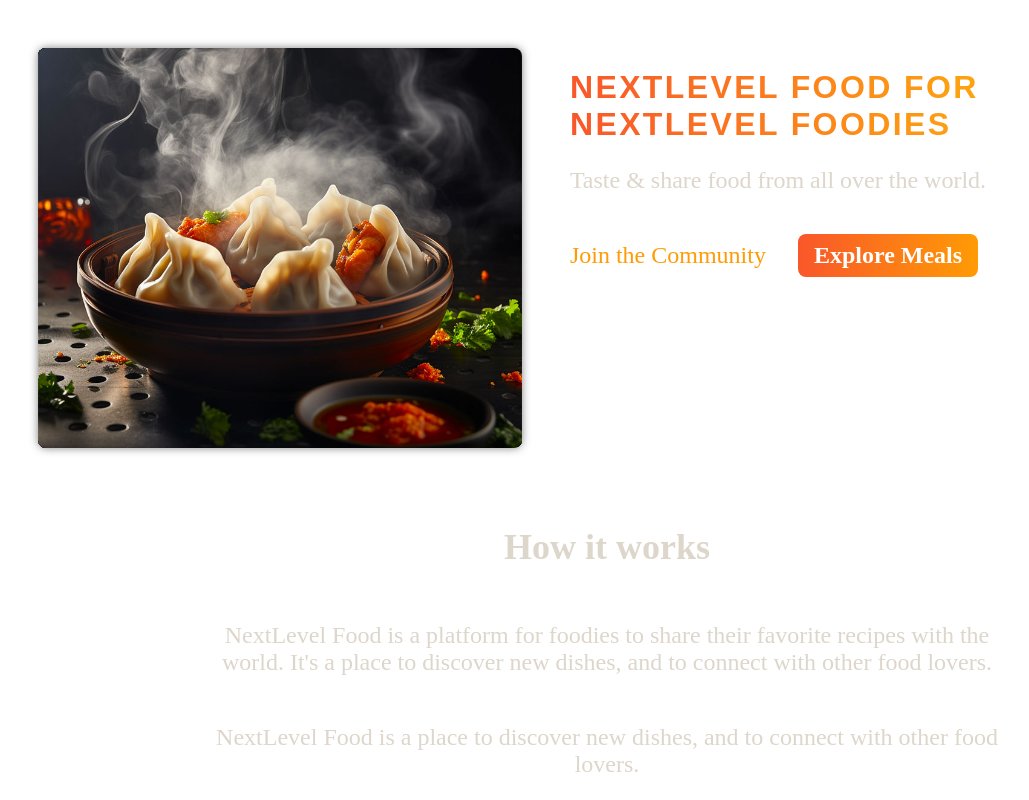
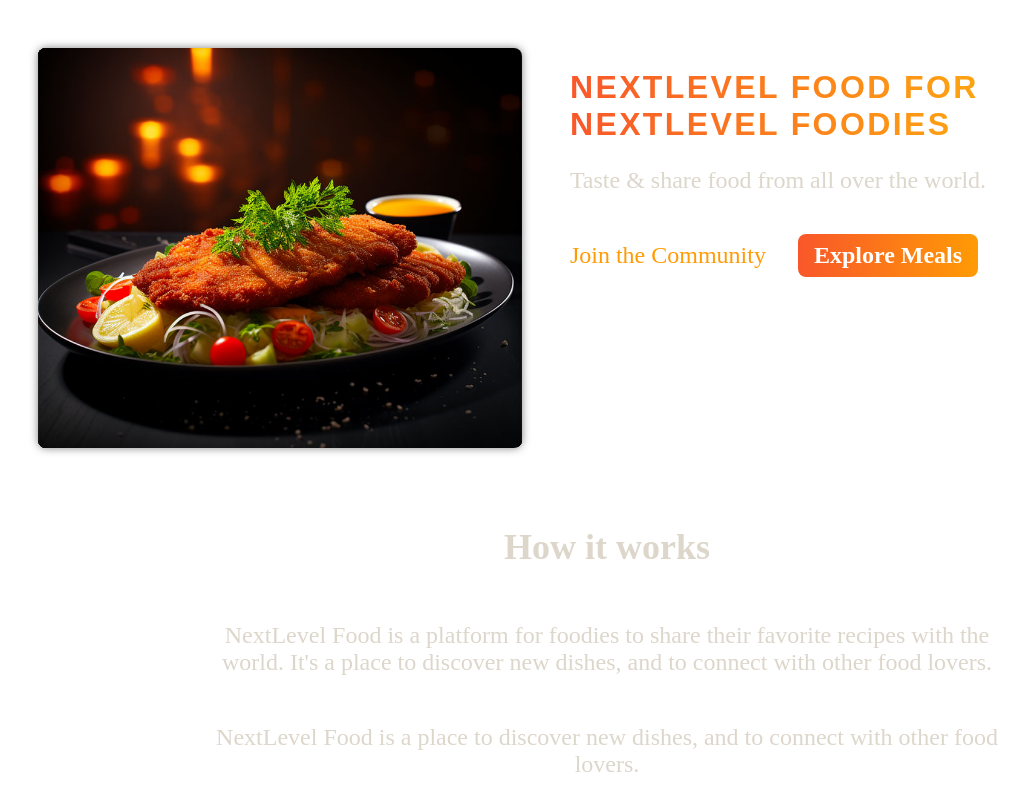
Before and after one commit to daniel-avzaradel/next-js14-full-course, a Next.js app in the folder 05-onwards-foodies-starting-project/: page / in a window 1280 px wide. Shown: the top 800 px of the page, without its empty margins (33-1062 px from the left). Built offline with nearby package versions, Linux system fonts and the light colour scheme.

Commit message:
changed styles

```diff
--- a/05-onwards-foodies-starting-project/app/components/images/image-slideshow.jsx
+++ b/05-onwards-foodies-starting-project/app/components/images/image-slideshow.jsx
@@ -30,7 +30,7 @@ export default function ImageSlideshow() {
       setCurrentImageIndex(((prevIndex) =>
         prevIndex < images.length - 1 ? prevIndex + 1 : 0
       ));
-    }, 2000);
+    }, 1000);
 
     return () => clearInterval(interval);
   }, []);
```
